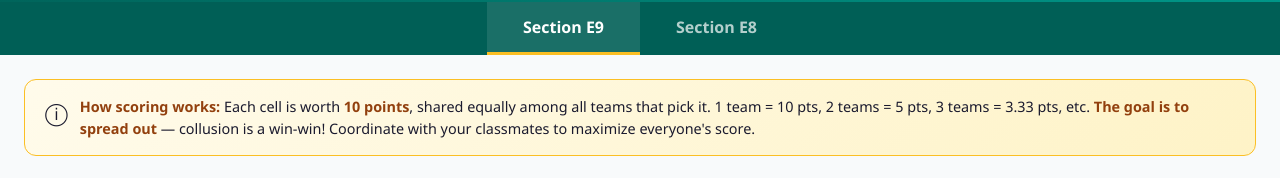
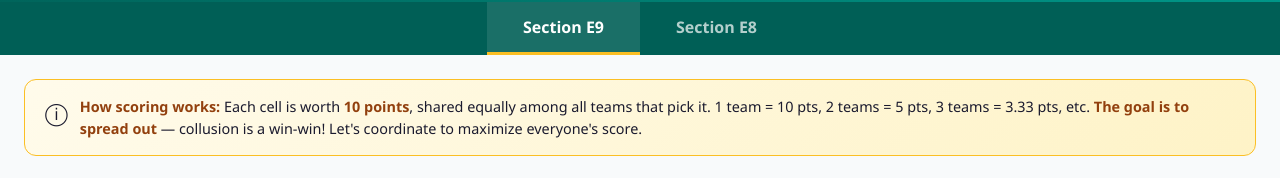
Before and after one commit to guilhermeabranco-wq/POM, a plain HTML site: page index.html in a window 1280 px wide. Shown: the part 144-322 px from the top of the page. Drawn offline with nearby package versions, Linux system fonts and the light colour scheme.

Commit message:
Update text for scoring explanation in index.html

```diff
--- a/index.html
+++ b/index.html
@@ -403,7 +403,7 @@
             <div class="text">
                 <strong>How scoring works:</strong> Each cell is worth <strong>10 points</strong>, shared equally among all teams that pick it.
                 1 team = 10 pts, 2 teams = 5 pts, 3 teams = 3.33 pts, etc.
-                <strong>The goal is to spread out</strong> &mdash; collusion is a win-win! Coordinate with your classmates to maximize everyone's score.
+                <strong>The goal is to spread out</strong> &mdash; collusion is a win-win! Let's coordinate to maximize everyone's score.
             </div>
         </div>
 
```
